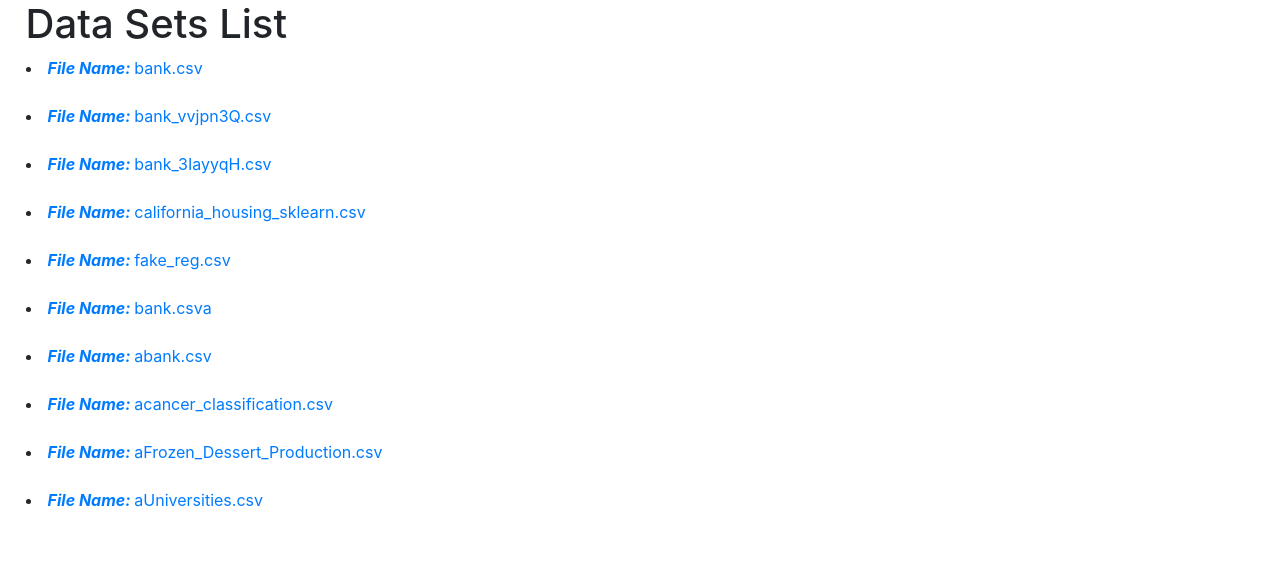
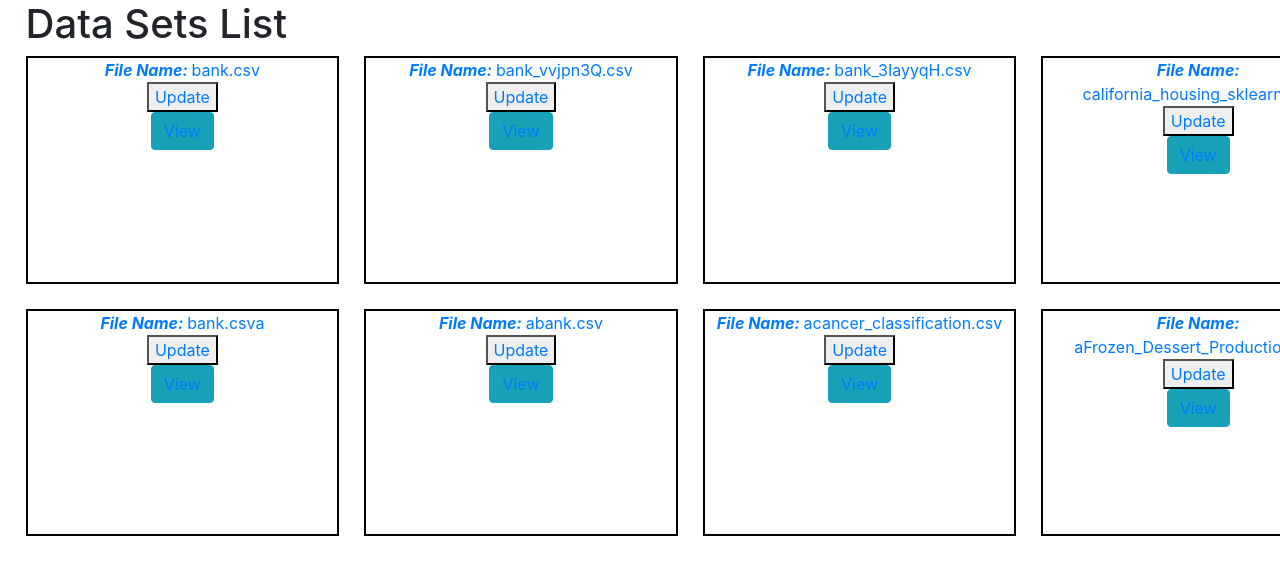
Before and after one commit to mraa022/machine_learning_GUI_app, a Django app: page /datasets/list/ in a window 1280 px wide. Shown: the part 56-631 px from the top of the page. Run offline with Django 3.2, Linux system fonts and the light colour scheme; a user stored in the database is signed in; data comes from the database, SQL or seed files in the repository; both versions use the stored data as it was after the commit; some libraries are stand-ins or nearby versions.

Commit message:
styled the listsview, added update and view buttons to it, also added create square to it, and  fixed bug that allowed user to enter 11 upto 11 datasets

```diff
--- a/datasets/models.py
+++ b/datasets/models.py
@@ -39,6 +39,11 @@ class DataSets(models.Model):
 
 
 
+	def full(self):
+
+		print('ffffffffff',self.objects.filter(user__username=self.user.username))
+		return self.objects.filter(user__username__iexact=self.user.username) < 10
+
 	def title(self):
 		return "<strong> <i> File Name: </i></strong> " + os.path.basename(self.file.name) if not self.link else " <strong> <i>URL: </i></strong> " +self.link
 
--- a/datasets/static/datasets/css/create_form.css
+++ b/datasets/static/datasets/css/create_form.css
@@ -0,0 +1,25 @@
+.grid-container {
+	text-align: center;
+  display: grid;
+   grid-template-columns: repeat(5,25%);
+
+   height: 30rem;
+  overflow: scroll;
+  column-gap: 25px;
+  grid-row-gap: 25px;
+}
+
+
+.grid-item{
+	/*padding-top: 25px;*/
+	transition: border .1s;
+	border: 2px solid black;
+	overflow:scroll;
+}
+
+
+
+.grid-item:hover{
+
+	border: 5px solid black;
+}
--- a/datasets/templates/datasets/create.html
+++ b/datasets/templates/datasets/create.html
@@ -6,7 +6,7 @@
 
 {% block content %}
 
-	<link rel="stylesheet" type="text/css" href="{% static "datasets/css/create_form.css" %}">
+	{# <link rel="stylesheet" type="text/css" href="{% static "datasets/css/create_form.css" %}"> #}
 	<div class='jumbotron'>
 
 	<h1>Add a new DataSet</h1>
--- a/datasets/templates/datasets/datasets_list.html
+++ b/datasets/templates/datasets/datasets_list.html
@@ -3,19 +3,44 @@
 
 {% block content %}
 <link rel="stylesheet"  href="{% static 'css/master.css'%}">
-
+<link rel="stylesheet" type="text/css" href="{% static 'datasets/css/create_form.css' %}">
 
 	<h1>Data Sets List</h1>
 
-</div class='grid'>
 
-		{% for dataset in datasets  %}
 
-			<li><a href="{% url 'datasets:detail' pk=dataset.pk  %}">{{dataset.title|safe}}</a></li><br>
 
-		{% endfor %}
+		<div class="grid-container">
+		  {% for dataset in datasets  %}
 
-	</div>
+
+		 	<div class="grid-item">
+
+		 		<a href="{% url 'datasets:detail' pk=dataset.pk  %}">{{dataset.title|safe}}</a><br>
+
+		 		<button><a href="{% url 'datasets:update' pk=dataset.pk %}">Update</a></button><br>
+		 		<button class='btn btn-info'><a href="{% url 'datasets:detail' pk=dataset.pk %}">View</a></button>
+
+
+
+		 	</div>
+
+
+
+		 	{% endfor %}
+
+		 	{% if not datasets.count == 10 %}
+
+
+
+
+		 	<a id='create_box' class='grid-item' href="{% url 'datasets:create'%}">Create</a>
+
+		 		{% endif %}
+
+		</div>
+
+
 
 
 {% endblock content %}
--- a/datasets/templates/datasets/update.html
+++ b/datasets/templates/datasets/update.html
@@ -6,7 +6,7 @@
 
 {% block content %}
 
-	<link rel="stylesheet" type="text/css" href="{% static "datasets/css/create_form.css" %}">
+	{# <link rel="stylesheet" type="text/css" href="{% static 'datasets/css/create_form.css' %}"> #}
 	<div class='jumbotron'>
 
 	<h1>Update</h1>
@@ -20,7 +20,8 @@
 
 	</form>
 
-</div>
+
+
 <script type="text/javascript" src="{% static 'datasets/js/clear_inputs_on_outfocus.js' %}"></script>
 
 {% endblock  %}
```
Also changed, not shown: datasets/forms.py (+2 -13 lines), db.sqlite3, 12 other files.
